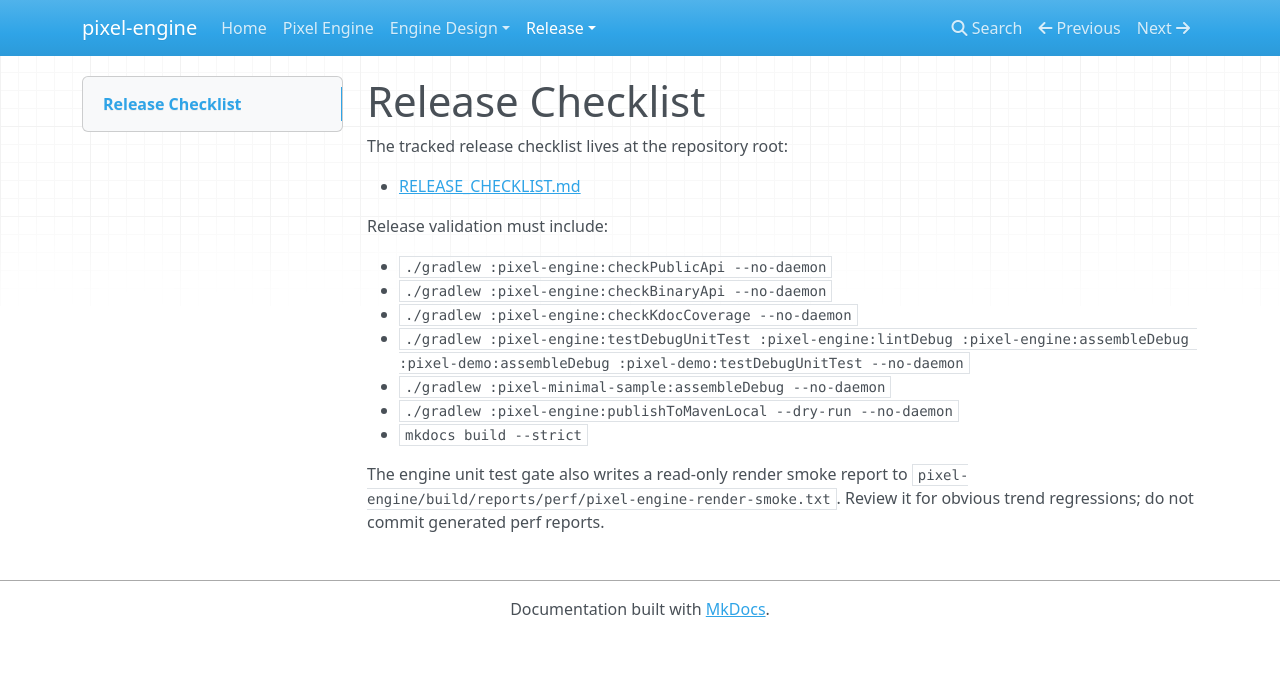
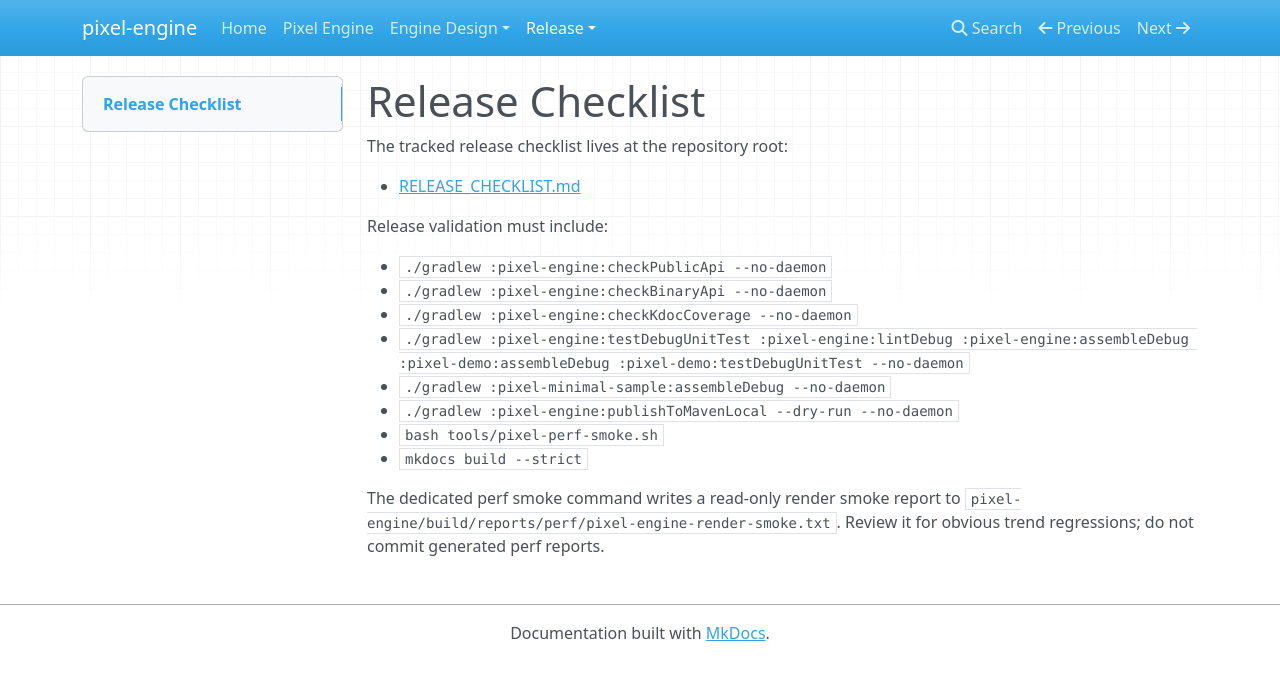
Before and after one commit to Xiang-4422/PixelLauncher, an MkDocs documentation site: the page built from docs/release-checklist.md, in a window 1280 px wide. Shown: the top 680 px of the page. Built offline with MkDocs 1.6.1, drawn with Linux system fonts in a browser that asks for light colours; nearby versions of some CDN libraries.

```diff
--- a/docs/release-checklist.md
+++ b/docs/release-checklist.md
@@ -12,8 +12,9 @@ Release validation must include:
 - `./gradlew :pixel-engine:testDebugUnitTest :pixel-engine:lintDebug :pixel-engine:assembleDebug :pixel-demo:assembleDebug :pixel-demo:testDebugUnitTest --no-daemon`
 - `./gradlew :pixel-minimal-sample:assembleDebug --no-daemon`
 - `./gradlew :pixel-engine:publishToMavenLocal --dry-run --no-daemon`
+- `bash tools/pixel-perf-smoke.sh`
 - `mkdocs build --strict`
 
-The engine unit test gate also writes a read-only render smoke report to
+The dedicated perf smoke command writes a read-only render smoke report to
 `pixel-engine/build/reports/perf/pixel-engine-render-smoke.txt`. Review it for
 obvious trend regressions; do not commit generated perf reports.
```
Also changed, not shown: README.md (+1 -1 lines), RELEASE_CHECKLIST.md (+2 -1 lines), docs/release-notes-0.1.0.md (+4 -0 lines), 1 other file.
